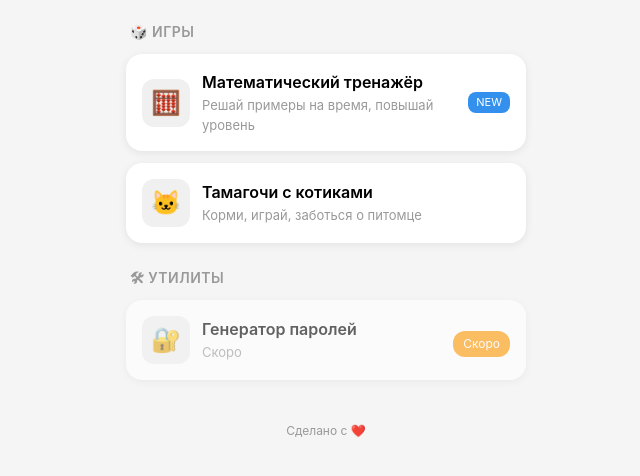
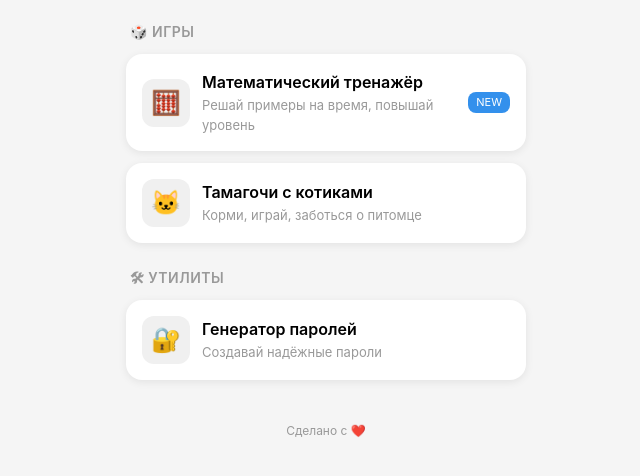
Before and after one commit to juvenalshaeffer-art/main-page, a plain HTML site: page index.html in a window 1280 px wide. Shown: the part 134-610 px from the top of the page, without its empty margins (314-954 px from the left). Drawn offline with Linux system fonts and the light colour scheme.

Commit message:
Update index.html

```diff
--- a/index.html
+++ b/index.html
@@ -102,13 +102,13 @@
 
         <div class="category">🛠 Утилиты</div>
 
-        <div class="app-card disabled" onclick="showComingSoon()">
+        <!-- Генератор паролей (исправлено) -->
+        <div class="app-card" onclick="openApp('https://juvenalshaeffer-art.github.io/pswrd-generator/')">
             <div class="app-icon">🔐</div>
             <div class="app-info">
                 <div class="app-title">Генератор паролей</div>
-                <div class="app-desc">Скоро</div>
+                <div class="app-desc">Создавай надёжные пароли</div>
             </div>
-            <span class="status coming">Скоро</span>
         </div>
 
         <div class="footer">
@@ -125,16 +125,14 @@
         }
 
         /**
-         * Открывает приложение внутри Telegram
-         * Используем window.location.href — это работает в WebView
+         * Открывает приложение внутри Telegram WebView
          */
         function openApp(url) {
-            // Просто меняем location — это останется в том же WebView
-            window.location.href = url;
+            window.location.href = url.trim();
         }
 
         /**
-         * Показывает сообщение "Скоро"
+         * Показывает сообщение "Скоро" (оставлено на случай будущих кнопок)
          */
         function showComingSoon() {
             if (tg) {
```
